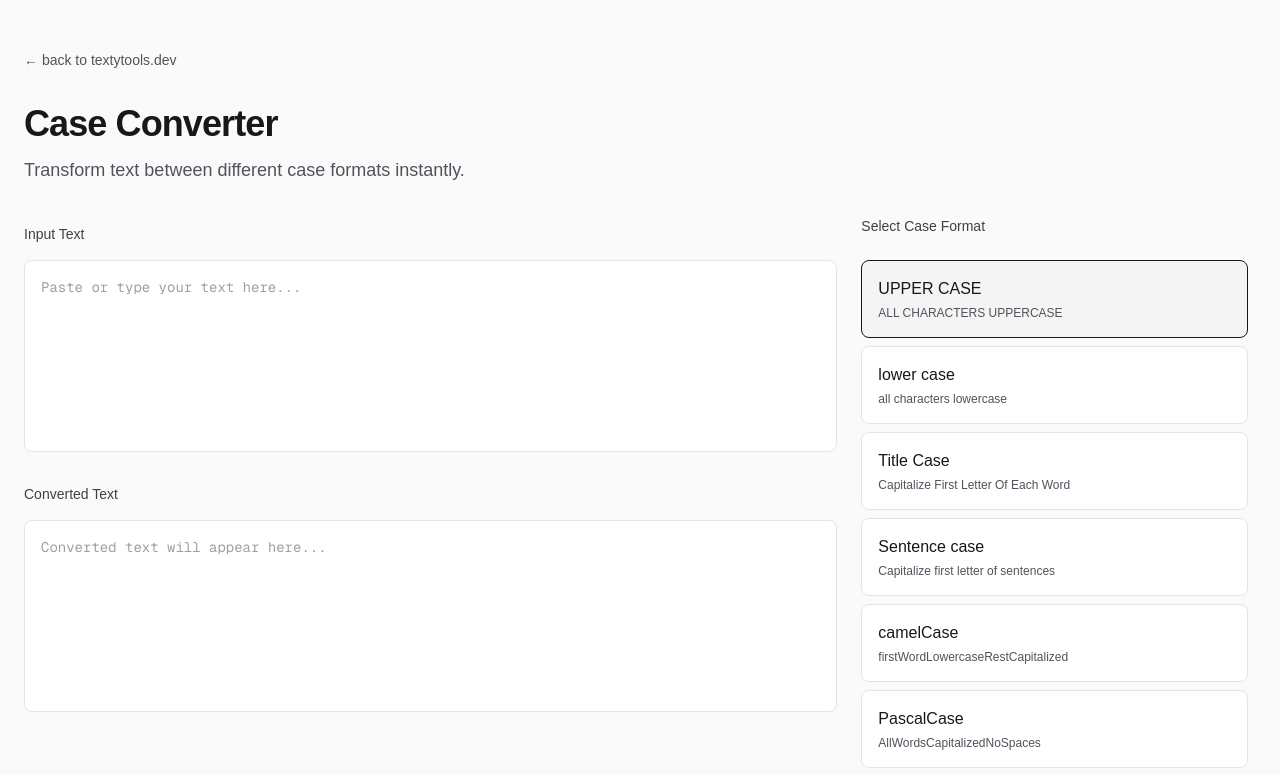
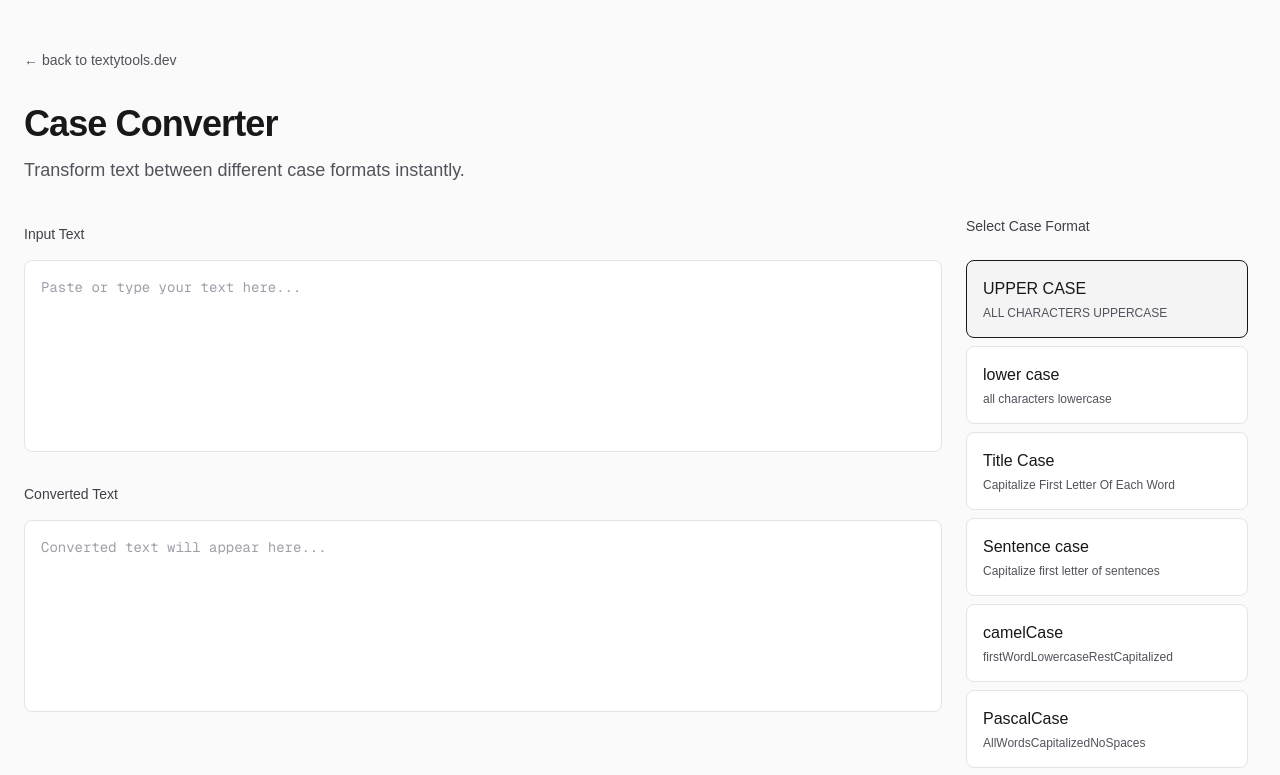
Before and after one commit to evanisnor/textytools, a Next.js app: page /case-converter in a window 1280 px wide. Shown: the top 775 px of the page. Built offline with nearby package versions, Linux system fonts and the light colour scheme.

Commit message:
consistent grid pattern layout

```diff
--- a/app/case-converter/page.tsx
+++ b/app/case-converter/page.tsx
@@ -188,8 +188,8 @@ export default function CaseConverter() {
       title="Case Converter"
       description="Transform text between different case formats instantly."
     >
-      <div className="grid grid-cols-1 lg:grid-cols-3 gap-6 lg:items-start">
-        <div className="lg:col-span-2 space-y-6 flex flex-col">
+      <div className="grid grid-cols-1 lg:grid-cols-4 gap-6 lg:items-start">
+        <div className="lg:col-span-3 space-y-6 flex flex-col">
           <div>
             <div className="flex items-center justify-between mb-2 min-h-9">
               <label className="block text-sm font-medium text-zinc-700 dark:text-zinc-300">
--- a/app/csv-json-converter/page.tsx
+++ b/app/csv-json-converter/page.tsx
@@ -126,9 +126,9 @@ export default function CsvJsonConverter() {
       title="CSV / JSON Converter"
       description="Convert between JSON and CSV formats with automatic format detection"
     >
-      {/* Main Grid: 2 columns for input/output, 1 column for options */}
-      <div className="grid grid-cols-1 lg:grid-cols-3 gap-6 lg:items-start">
-        <div className="lg:col-span-2 space-y-6 flex flex-col">
+      {/* Main Grid: 3 columns for input/output, 1 column for options */}
+      <div className="grid grid-cols-1 lg:grid-cols-4 gap-6 lg:items-start">
+        <div className="lg:col-span-3 space-y-6 flex flex-col">
           {/* Input */}
           <div>
             <div className="mb-2 flex items-center justify-between min-h-9">
--- a/app/text-encoder/page.tsx
+++ b/app/text-encoder/page.tsx
@@ -1003,8 +1003,8 @@ export default function TextEncoderPage() {
       title="Text Encoder"
       description="Encode and decode text using various formats including Base64, URL, Hex, and more."
     >
-      <div className="grid grid-cols-1 lg:grid-cols-3 gap-6 lg:items-start">
-        <div className="lg:col-span-2 space-y-6 flex flex-col">
+      <div className="grid grid-cols-1 lg:grid-cols-4 gap-6 lg:items-start">
+        <div className="lg:col-span-3 space-y-6 flex flex-col">
           <div className="flex gap-2 mb-4">
             <button
               onClick={() => handleModeChange("encode")}
--- a/app/text-sanitizer/page.tsx
+++ b/app/text-sanitizer/page.tsx
@@ -201,8 +201,8 @@ export default function TextSanitizer() {
       title="Text Sanitizer"
       description="Clean and transform your text with customizable sanitization options."
     >
-      <div className="grid grid-cols-1 lg:grid-cols-3 gap-6 lg:items-start">
-        <div className="lg:col-span-2 space-y-6 flex flex-col">
+      <div className="grid grid-cols-1 lg:grid-cols-4 gap-6 lg:items-start">
+        <div className="lg:col-span-3 space-y-6 flex flex-col">
           <div>
             <div className="flex items-center justify-between mb-2 min-h-9">
               <label className="block text-sm font-medium text-zinc-700 dark:text-zinc-300">
```
